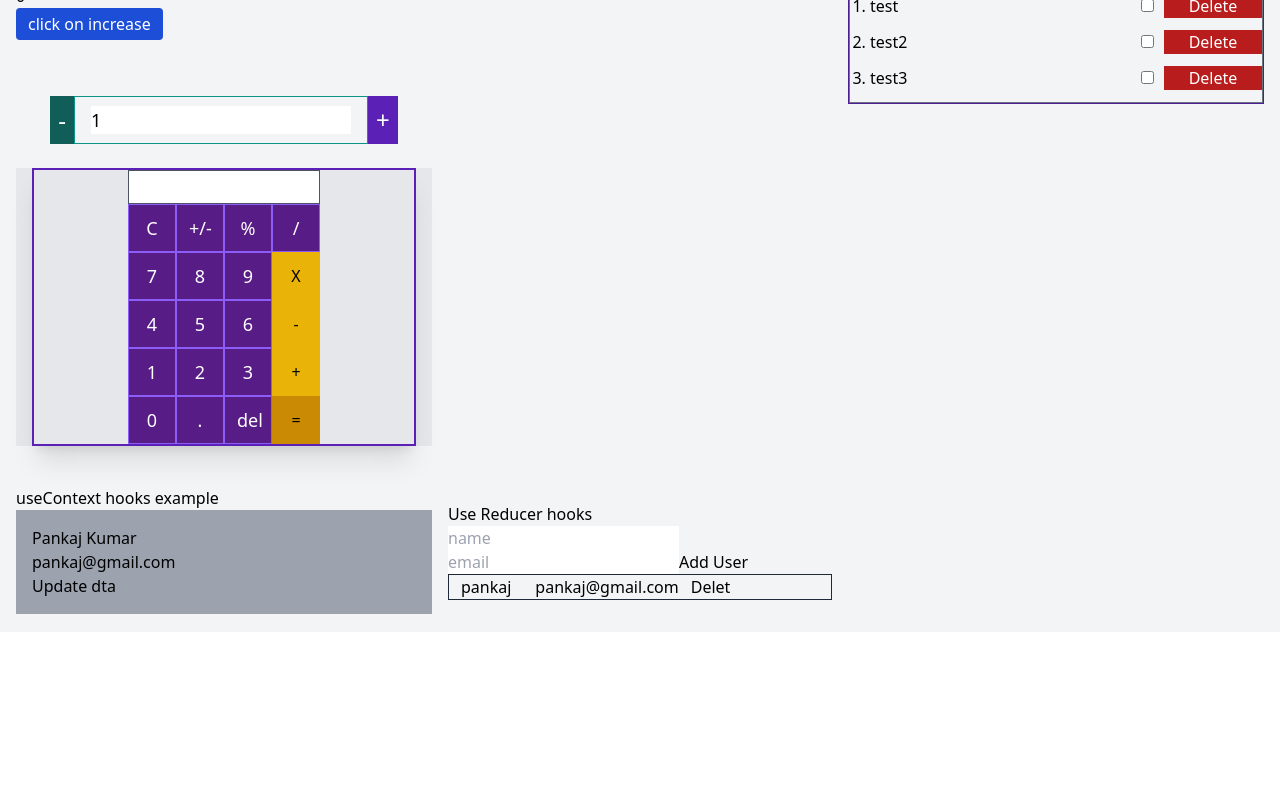
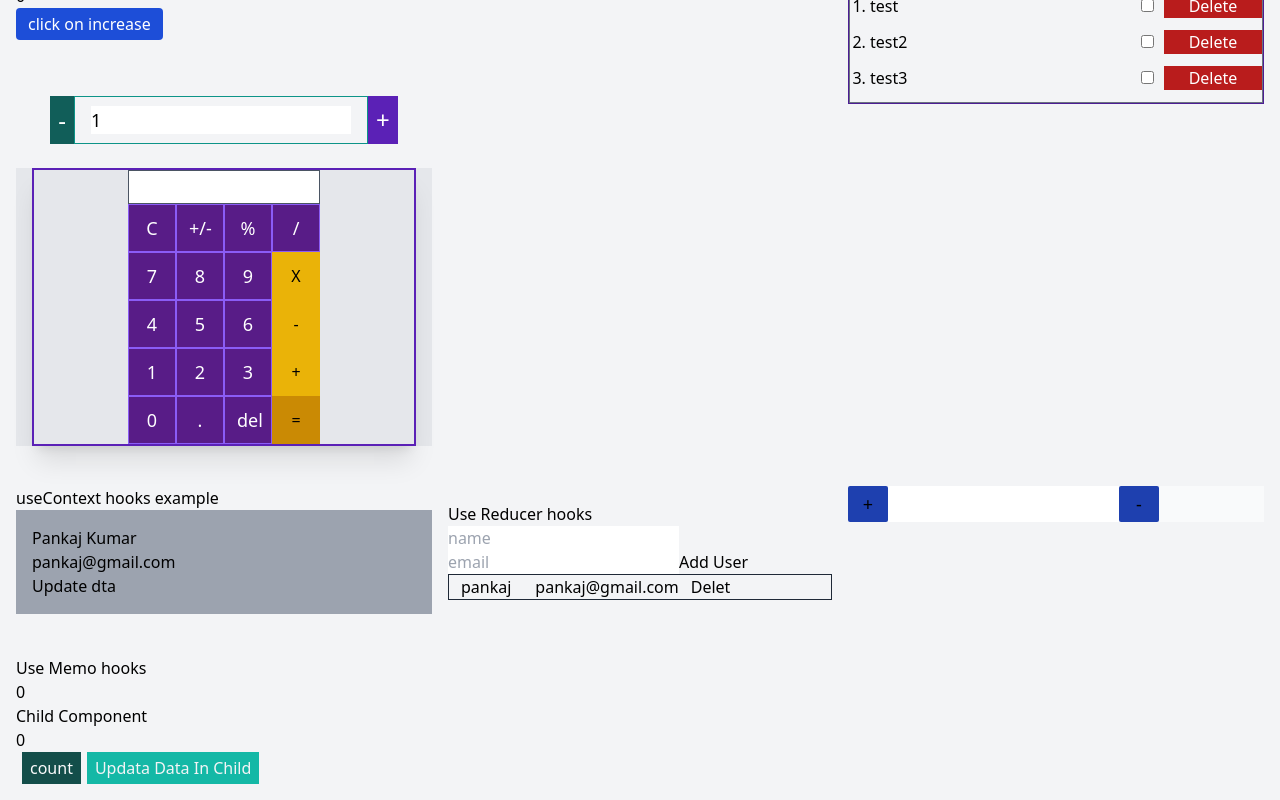
Before and after one commit to tiwaripankaj2013/ReactApp, a React (Create React App) app: page / in a window 1280 px wide. Shown: the part 204-1004 px from the top of the page. Before the commit the page ends 836 px from the top, so only its background shows below. Built offline with nearby package versions, Linux system fonts and the light colour scheme.

Commit message:
useMemo hooks

```diff
--- a/package.json
+++ b/package.json
@@ -8,7 +8,10 @@
     "@testing-library/user-event": "^13.5.0",
     "react": "^18.1.0",
     "react-dom": "^18.1.0",
+    "react-redux": "^8.0.1",
     "react-scripts": "5.0.1",
+    "redux": "^4.2.0",
+    "redux-thunk": "^2.4.1",
     "tailwindcss": "^3.0.24",
     "web-vitals": "^2.1.4"
   },
--- a/src/App.js
+++ b/src/App.js
@@ -5,7 +5,8 @@ import UseContextHook from "./component/useContext";
 import ToodoTaskClassComponent from "./component/class/Todo";
 import TodoFunctionalComponent from "./component/functional/ToDo";
 import UserReducerHooks from "./component/userReducer";
-
+import { Redux } from "./component/redux";
+import { UseMemoHooks } from "./component/useMemo";
 function App() {
   // class component
 
@@ -41,7 +42,18 @@ function App() {
           {/*  useReducer hooks  example */}
           <UserReducerHooks />
         </div>
+        <div className="w-4/12">
+          {/*  Redux  example */}
+          <Redux />
+        </div>
       </div>
+      <div className="mt-10 flex">
+        <div className="w-4/12">
+          {/*  context provide usecontext hooks example */}
+          <UseMemoHooks />
+        </div>
+        </div>
+
     </div>
   );
 }
--- /dev/null
+++ b/src/actions/index.js
@@ -0,0 +1,19 @@
+ const increment = () => {
+    return {
+       type: "INCREMENT",
+       }
+   };
+
+  const decrement = () => {
+   return {
+     type: "DECREMENT",
+   };
+ };
+
+ const takeUdateState = () => {
+   return async (dispatch,getState) => {
+    dispatch()
+   }
+ }
+
+ export {increment,decrement}
--- /dev/null
+++ b/src/component/redux/counterRedux.js
@@ -0,0 +1,22 @@
+import React from "react";
+import { useSelector, useDispatch } from "react-redux";
+// import {decrement,increment} from '../../actions/index';
+export const CounterRedux = () => {
+  const myState = useSelector((state) => state);
+  const dispatch = useDispatch();
+  const increment = () =>{
+    dispatch({type:'INCREMENT'});
+  }
+  const decrement = () =>{
+    dispatch({type:'DECREMENT'});
+  }
+  return (
+    <div className="bg-gray-50 max-w-md mx-auto">
+      <div className="flex">
+        <button className="bg-blue-800 w-10 rounded-sm text-lg p-1" onClick={increment}>+</button>
+        <input type="number" value={myState} />
+        <button className=" bg-blue-800 w-10 rounded-sm text-lg p-1" onClick={decrement}>-</button>
+      </div>
+    </div>
+  );
+};
--- /dev/null
+++ b/src/component/redux/index.js
@@ -0,0 +1,16 @@
+import React from "react";
+import { CounterRedux } from "./counterRedux";
+import store from "../../strore";
+import { Provider} from "react-redux";
+
+store.subscribe(()=> console.log(store.getState));
+export const Redux = () => {
+
+  return (
+    <Provider store={store}>
+      <div>
+        <CounterRedux />
+      </div>
+    </Provider>
+  );
+};
--- /dev/null
+++ b/src/component/useMemo/childComponent.js
@@ -0,0 +1,13 @@
+import React from 'react'
+
+ const ChildComponent = (props) => {
+    console.log('child component called');
+  return (
+    <div>
+       <p>Child Component</p>
+      <p>{props.data}</p>
+    </div>
+  )
+}
+
+export default ChildComponent;
--- /dev/null
+++ b/src/component/useMemo/index.js
@@ -0,0 +1,16 @@
+import React, { useState } from 'react';
+import ChildComponent from './childComponent';
+
+export const UseMemoHooks = () => {
+   const [count, setCount] = useState(0);
+   const [data, setData] = useState(0);
+  return (
+    <div>
+       <p>Use Memo hooks </p>
+       <p>{count}</p>
+      <ChildComponent data={data} />
+      <button className=" bg-teal-900 text-gray-50 px-2 py-1 mx-1.5" onClick={()=>setCount(count + 1)}>count</button>
+      <button className=" bg-teal-500 text-gray-100 px-2 py-1" onClick={()=>setData(data + 1)}>Updata Data In Child </button>
+    </div>
+  )
+}
--- /dev/null
+++ b/src/reducers/increaseDecrease.js
@@ -0,0 +1,11 @@
+const initialState = 0;
+const increaseDecrease = (state = initialState, action) =>{
+   switch(action.type){
+      case 'INCREMENT' :return state +1;
+      case 'DECREMENT' :return state -1;
+      default : return state
+
+   }
+}
+
+export default increaseDecrease;
--- /dev/null
+++ b/src/reducers/index.js
@@ -0,0 +1,21 @@
+import increaseDecrease from "./increaseDecrease";
+import {combineReducers} from 'redux';
+
+// const rootReducer = combineReducers({
+//    incrementDecremnet:increaseDecrease,
+// })
+// synchronous Function
+// we should not mutate the original state
+const  rootReducer = (state ={counter:0},action) => {
+  if(action.type === 'INCREMENT'){
+   return {counter:state.counter + 1};
+  }
+  if(action.type === 'DECREMENT'){
+   return {counter:state.counter - 1};
+  }
+  if(action.type === 'ADD'){
+   return {counter:state.counter + action.payload};
+  }
+}
+
+export default rootReducer;
--- /dev/null
+++ b/src/strore/index.js
@@ -0,0 +1,8 @@
+import {createStore} from 'redux';
+
+import rootReducer from "../reducers";
+
+
+
+const store = createStore(rootReducer, window.__REDUX_DEVTOOLS_EXTENSION__ && window.__REDUX_DEVTOOLS_EXTENSION__());
+export default store;
```
Also changed, not shown: 1 other file (tests, documents, lock files or other folders).
